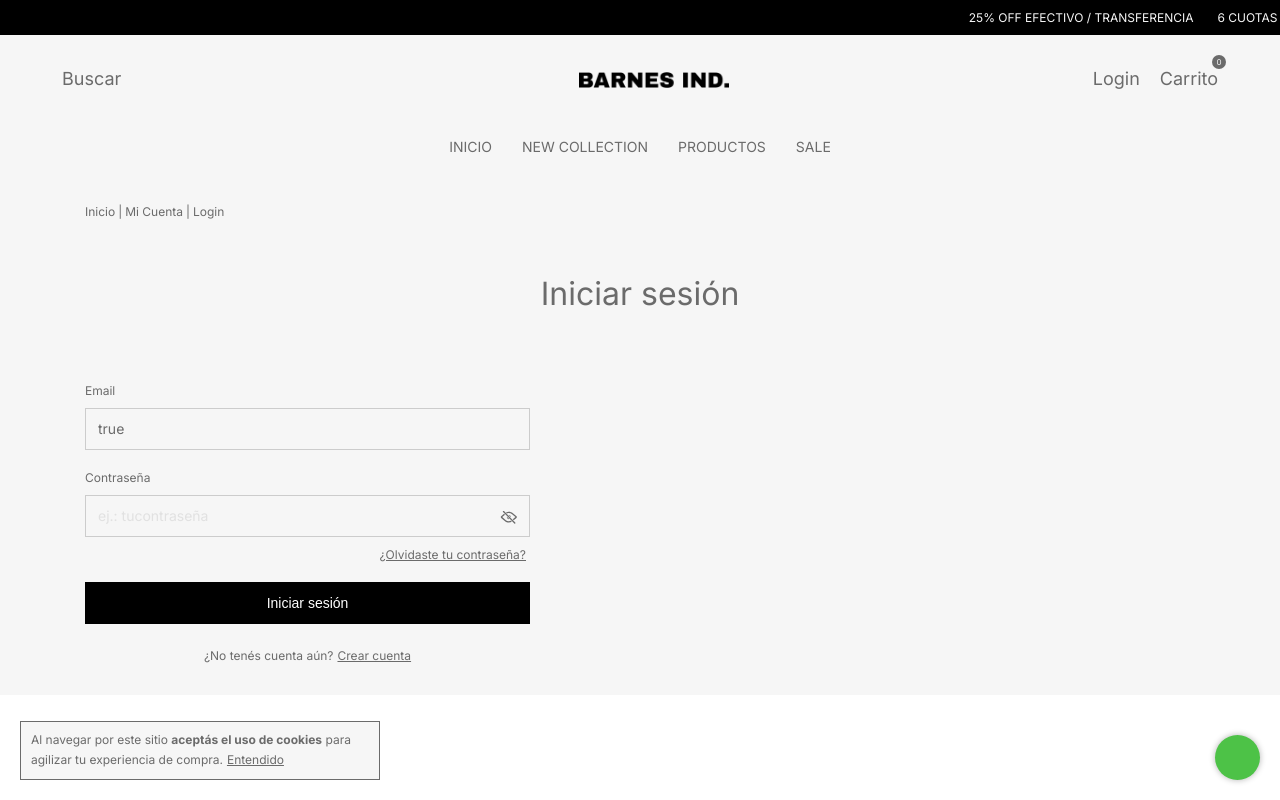
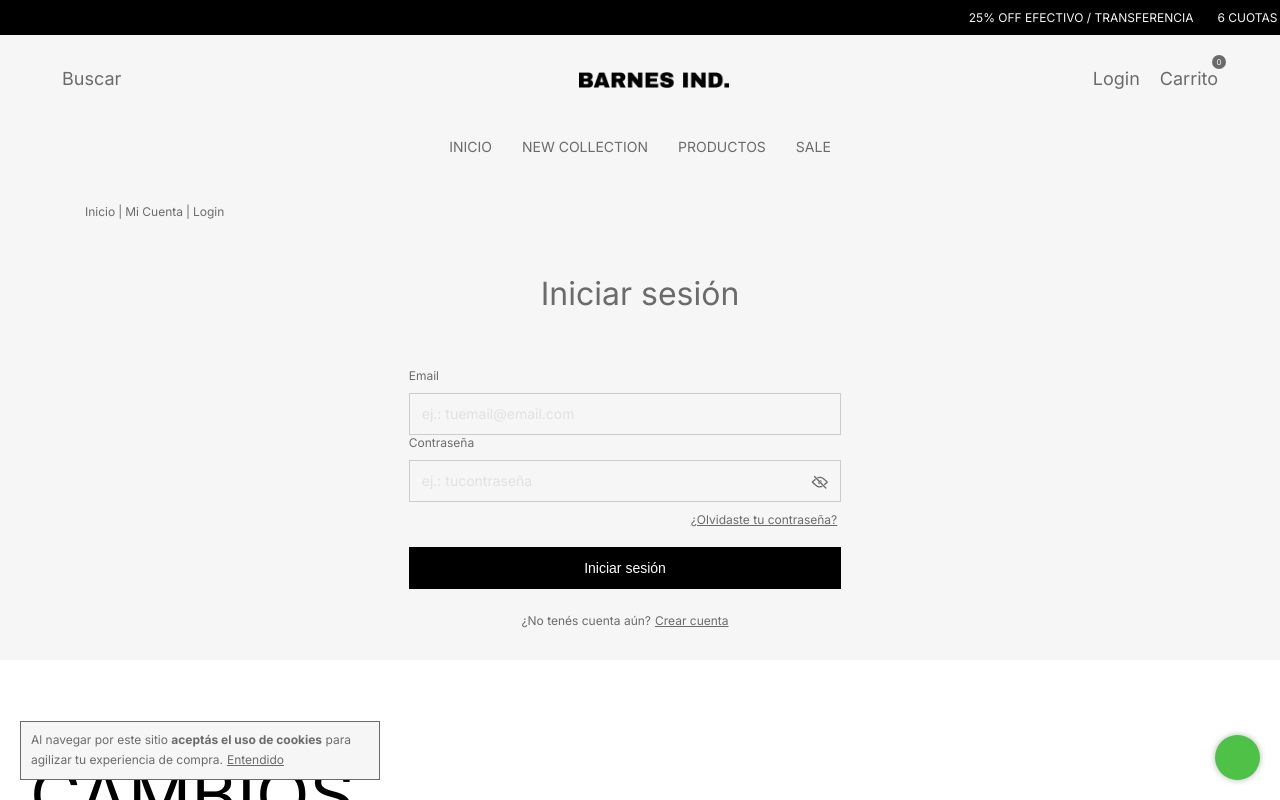
Before and after one commit to DMVA-PY/Varels-Frontend, a Next.js app: page /account/login in a window 1280 px wide. Shown: the top 800 px of the page. Built offline with nearby package versions, Linux system fonts and the light colour scheme.

Commit message:
New start

```diff
--- /dev/null
+++ b/src/app/(routes)/account/login/login.css
@@ -0,0 +1,36 @@
+@media (min-width: 768px) {
+    .login_form {
+        margin-top: -15px;
+    }
+    .form_class {
+        width: 90%; /* Default width */
+        max-width: 400px; /* Maximum width */
+        padding: 20px; /* Add padding */
+        background-color: #f5f5f5; /* Background color */
+        border-radius: 10px; /* Rounded corners */
+        box-shadow: 0 0 10px rgba(0, 0, 0, 0.1); /* Shadow for depth */
+        margin: auto; /* Center the form */
+    }
+}
+/* Ensure the container takes up the full viewport height */
+html, body {
+    height: 100%;
+    margin: 0;
+    padding: 0;
+    box-sizing: border-box;
+}
+
+/* Flexbox container */
+.account-page {
+    display: flex;
+    justify-content: center; /* Center horizontally */
+    align-items: center; /* Center vertically */
+}
+
+/* Center the form within the row */
+.row {
+    display: flex;
+    justify-content: center;
+    align-items: center;
+    width: 100%;
+}
--- a/src/app/(routes)/account/login/page.tsx
+++ b/src/app/(routes)/account/login/page.tsx
@@ -1,9 +1,10 @@
 import React from 'react'
+import '/home/vare/project/farm_varels/frontend/src/app/(routes)/account/login/login.css'
 
 const page = () => {
   return (
-    <div>
-        <div className="d-none d-md-block">
+    <div className=''>
+        <div className="d-none d-md-block ">
             <div className="js-alert-added-to-cart notification-floating notification-cart-container notification-hidden notification-fixed position-absolute position-fixed-md" style={{"display":"none","top":"93px","margin-top":"-1px"}}>
             <div className="notification notification-primary notification-cart p-0">
                 <div className="js-cart-notification-close notification-close">
@@ -13,7 +14,7 @@
                 </div>
                 <div className="js-cart-notification-item row no-gutters align-items-center" data-store="cart-notification-item">
                 <div className="col-auto pr-0 notification-img">
-                    <img src className="js-cart-notification-item-img img-absolute-centered-vertically" />
+                    <img className="js-cart-notification-item-img img-absolute-centered-vertically" />
                 </div>
                 <div className="col text-left pl-2 pr-4 font-body">
                     <div className="mb-1 mr-2 text-transform font-weight-bold">
@@ -32,6 +33,7 @@
             </div>
             </div>
         </div>
+
         <div id="nav-search" className="js-modal modal modal-nav-search modal-fade modal- modal--md transition-slide modal- transition-soft" style={{"display":"none"}}>
             <div className="modal-header">
             <div className="row no-gutters align-items-center">
@@ -57,6 +59,7 @@
             <div className="js-search-form-suggestions search-suggestions position-relative mt-5 w-100" style={{"display":"none"}} />
             </div>
         </div>
+
         <div id="nav-hamburger" className="js-modal modal modal-nav-hamburger modal-docked-md pb-0 modal-left modal-left-md transition-slide modal-full transition-soft" style={{"display":"none"}}>
             <div className="modal-with-fixed-footer">
             <div className="modal-scrollable-area">
@@ -119,6 +122,7 @@
                             </div>
                             </div>
                         </div>
+
                         <div className="modal-body p-0">
                             <li className="nav-item py-1">
                             <a className="nav-list-link position-relative font-body py-3" href="https://barnesindustries.com.ar/productos/">
@@ -297,15 +301,20 @@
                             <a className="nav-list-link" href="https://barnesindustries.com.ar/gift-card1/">Gift Cards</a>
                             </li>
                         </div>
+
                         </ul>
+
                     </li>
+
                     <li className="js-desktop-nav-item nav-item" data-component="menu.item">
                         <a className="nav-list-link" href="https://barnesindustries.com.ar/sale/">SALE</a>
                     </li>
+
                     </ul>
                 </div>
                 </div>
             </div>
+
             <div className="modal-footer text-right hamburger-footer mb-0 p-0">
                 <div className="d-block d-md-none">
                 <div className="nav-secondary text-left" data-store="account-links">
@@ -321,7 +330,9 @@
             </div>
             </div>
         </div>
+
         <div className="js-modal-overlay modal-overlay" data-modal-id="#nav-hamburger" style={{"display":"none"}} />
+
         <div id="modal-cart" className="js-modal js-fullscreen-modal modal modal-cart modal-right modal-right-md transition-slide modal-docked-md transition-soft" style={{"display":"none"}} data-component="cart">
             <form action="/comprar/" method="post" className="js-ajax-cart-panel h-100" data-store="cart-form">
             <div className="js-modal-close js-fullscreen-modal-close modal-header">
@@ -587,9 +598,11 @@
             </div>
             </form>
         </div>
+
         <div className="js-modal-overlay modal-overlay" data-modal-id="#modal-cart" style={{"display":"none"}} />
-        <div className="container">
-            <section className="page-header py-4" data-store="page-title">
+
+        <div className="container ">
+            <section className="page-header py-4 " data-store="page-title">
                 <div className="breadcrumbs">
                     <a className="crumb" href="https://barnesindustries.com.ar" title="Barnes Industries">Inicio</a>
                     <span className="separator">|</span>
@@ -600,9 +613,11 @@
                 <h1 className="h3-huge h1-huge-md">Iniciar sesión</h1>
             </section>
         </div>
-        <section className="account-page mb-4">
+
+        <section className="account-page mb-4 login_form">
             <div className="container">
                 <div className="row">
+
                     <div className="col-md-5">
                         <div className="js-resend-validation-success mb-4" style={{"display":"none"}}>
                             <div className="alert alert-success">
@@ -614,15 +629,18 @@
                             No pudimos enviar el email, intentalo de nuevo en unos minutos.
                             </div>
                         </div>
+
                         <div className="js-too-many-attempts alert alert-danger mb-4" style={{"display":"none"}}>
                             Superaste la cantidad de intentos permitidos. Volvé a probar en
                             <span className="js-too-many-attempts-countdown" />
                         </div>
-                <form id="login-form" action method="post" className="js-form form" data-store="account-login">
-                    <div className="form-group">
+
+                        <form method="post" data-store="account-login">
+                            <div >
                             <label className="form-label" htmlFor="email">Email</label>
-                    <input type="email" name="email" defaultValue autoCorrect="off" autoCapitalize="off" className="js-account-input form-control" required placeholder="ej.: tuemail@email.com" />
+                            <input type="email" name="email"  autoCorrect="off" autoCapitalize="off" className="js-account-input form-control" required placeholder="ej.: tuemail@email.com" />
                             </div>
+
                             <div className="form-group">
                             <label className="form-label" htmlFor="password">Contraseña</label>
                             <input type="password" name="password" autoCorrect="off" autoCapitalize="off" autoComplete="off" className="js-account-input js-password-input form-control" required placeholder="ej.: tucontraseña" />
@@ -638,10 +656,12 @@
                                 <a href="/account/reset" className="btn-link font-small mb-2 mr-1">¿Olvidaste tu contraseña?</a>
                             </div>
                             </div>
-                    <button className="btn btn-primary btn-big btn-block mb-3" type="submit" value="Iniciar sesión" name>
+
+                            <button className="btn btn-primary btn-big btn-block mb-3" type="submit" value="Iniciar sesión" >
                                 Iniciar sesión
                                 <span className="js-form-spinner form-spinner icon-inline icon-spin svg-icon-mask ml-2" style={{"display":"none"}} />
                             </button>
+
                             <div className="mt-2 mb-2 text-center font-small">
                             ¿No tenés cuenta aún?
                             <a href="/account/register" className="btn-link btn-link font-small mb-2 ml-1">Crear cuenta</a>
```
Lines whose indentation alone changed are shown as unchanged.
